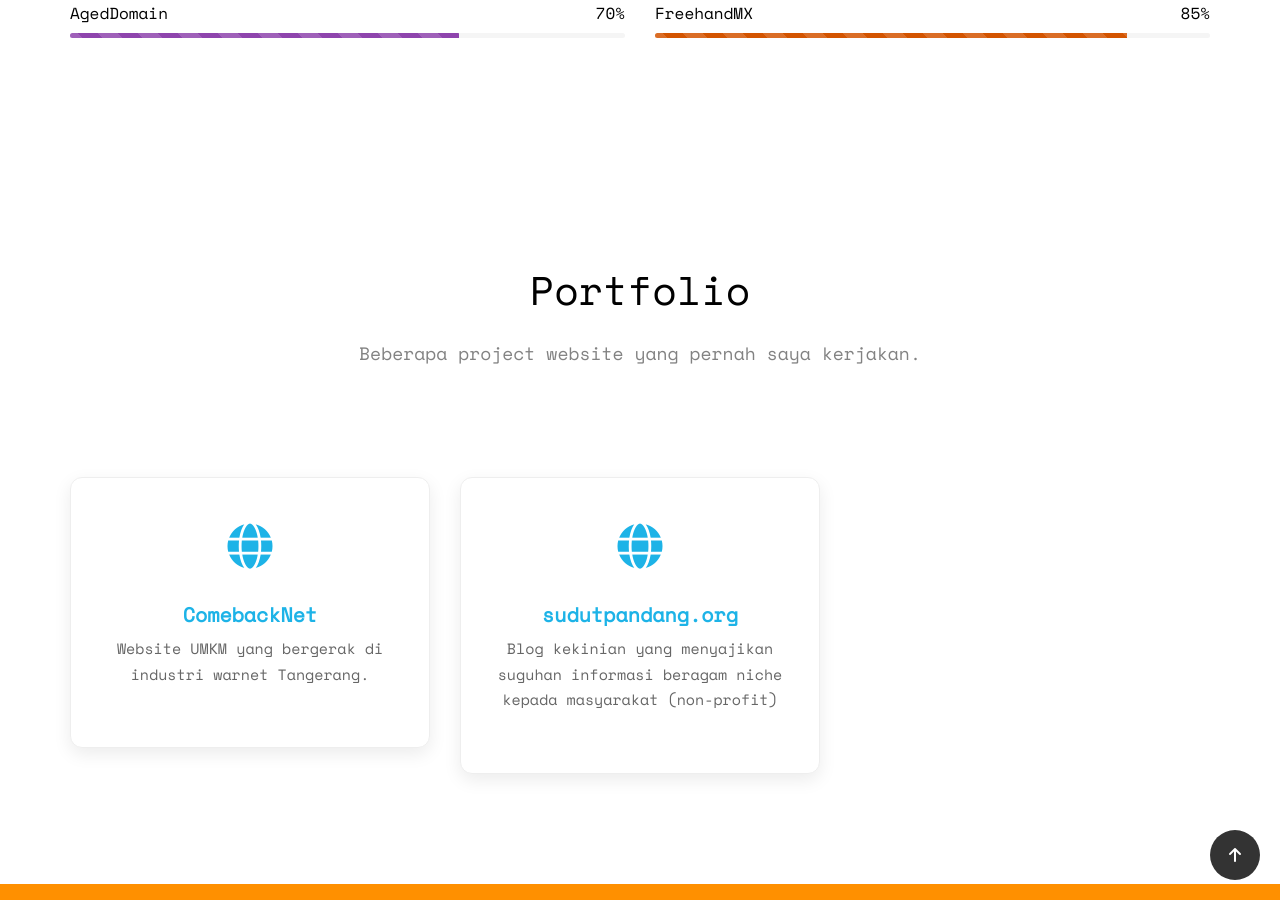
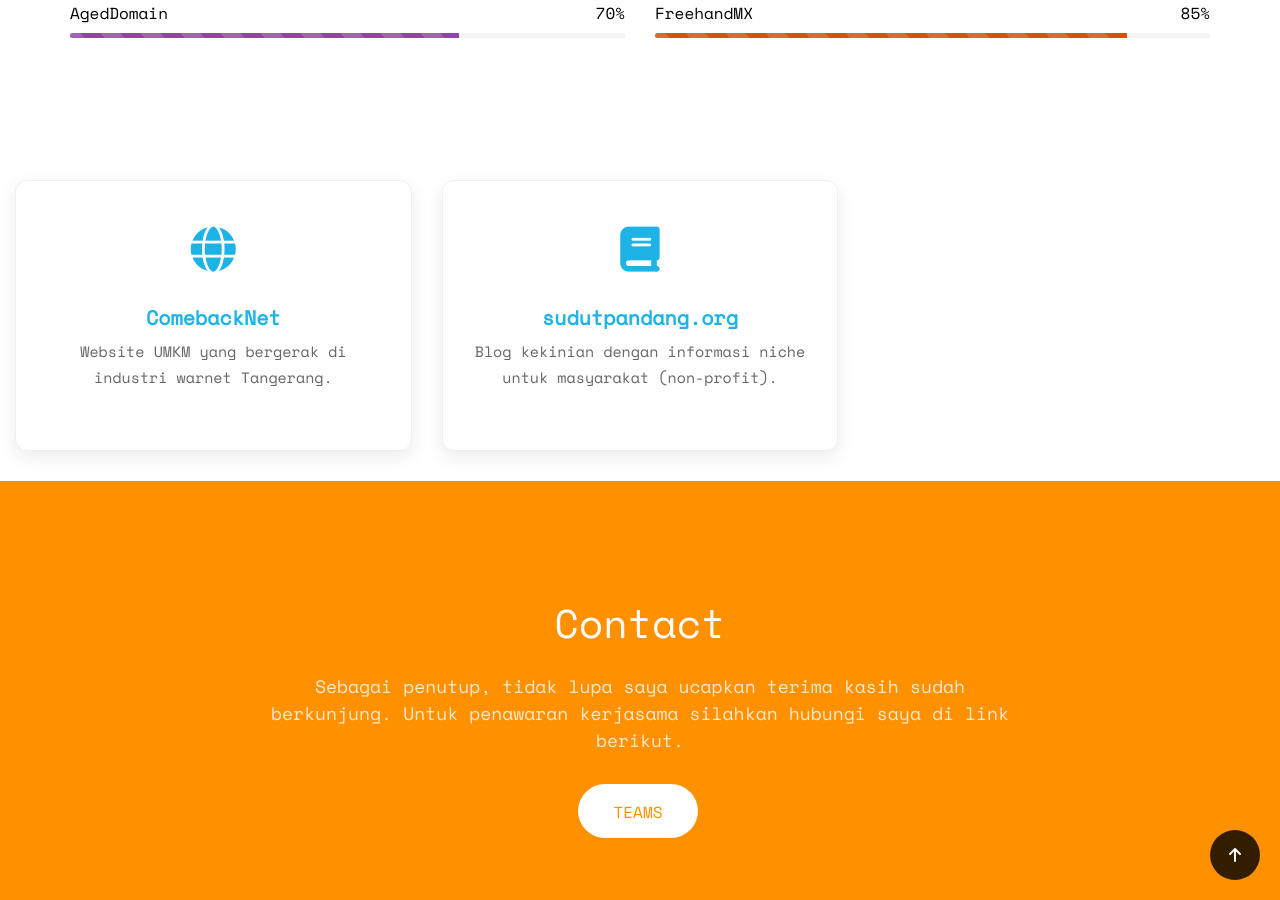
Before and after one commit to darmabyu/darmabyu.github.io, a Jekyll site: the page index.html, which Jekyll copies as it is, in a window 1280 px wide and 900 px high, scrolled down 2533 px. Built offline with Jekyll 4.4.1, drawn with Linux system fonts in a browser that asks for light colours; some web fonts are replaced; a style sheet for code colours, icons or effects is not loaded.

Commit message:
Update index.html

```diff
--- a/index.html
+++ b/index.html
@@ -215,43 +215,25 @@
 		</div>
 	</div>
 
-	<div id="fh5co-portfolio" class="animate-box">
-  <div class="container">
-    <div class="row">
-      <div class="col-md-8 col-md-offset-2 text-center fh5co-heading">
-        <h2>Portfolio</h2>
-        <p>Beberapa project website yang pernah saya kerjakan.</p>
-      </div>
-    </div>
-
-    <div class="row">
-
-      <!-- Item 1 -->
 	<div class="col-md-4 col-sm-6">
   <div class="portfolio-card no-image">
     <div class="portfolio-icon">
       <i class="fa-solid fa-globe"></i>
     </div>
-          <h3><a href="https://www.comebacknet.co.id/" target="_blank">ComebackNet</a></h3>
+    <h3><a href="https://comebacknet.com" target="_blank">ComebackNet</a></h3>
     <p>Website UMKM yang bergerak di industri warnet Tangerang.</p>
   </div>
 </div>
 
-      <!-- Item 2 -->
 <div class="col-md-4 col-sm-6">
   <div class="portfolio-card no-image">
     <div class="portfolio-icon">
-            <i class="fa-solid fa-globe"></i>
+      <i class="fa-solid fa-book"></i>
     </div>
-          <h3><a href="https://www.sudutpandang.org/" target="_blank">sudutpandang.org</a></h3>
-          <p>Blog kekinian yang menyajikan suguhan informasi beragam niche kepada masyarakat (non-profit)</p>
+    <h3><a href="https://sudutpandang.org" target="_blank">sudutpandang.org</a></h3>
+    <p>Blog kekinian dengan informasi niche untuk masyarakat (non-profit).</p>
   </div>
 </div>
-
-    </div>
-  </div>
-</div>
-
 
 	<div id="fh5co-started" class="fh5co-bg-dark">
 		<div class="overlay"></div>
```
Lines whose indentation alone changed are shown as unchanged.
